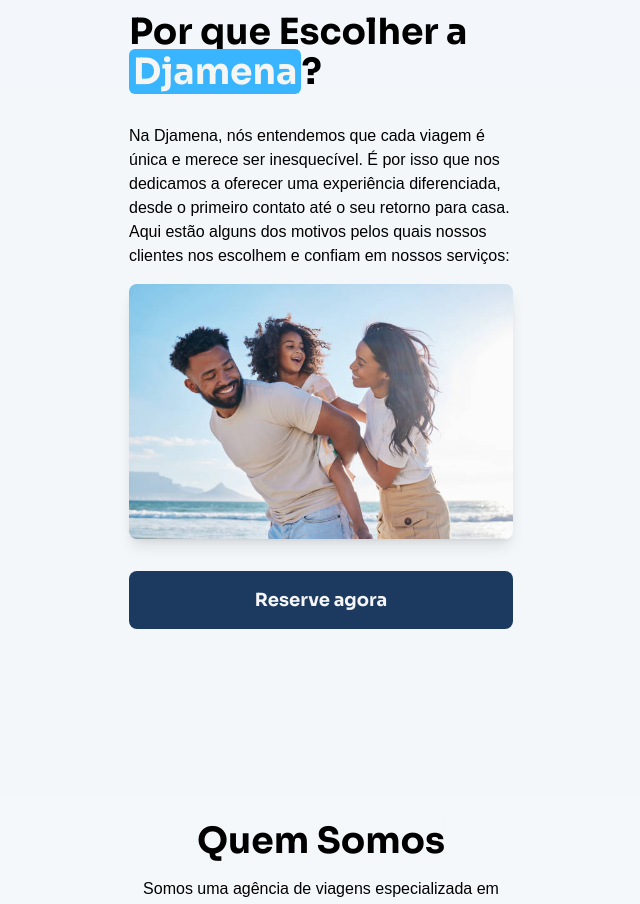
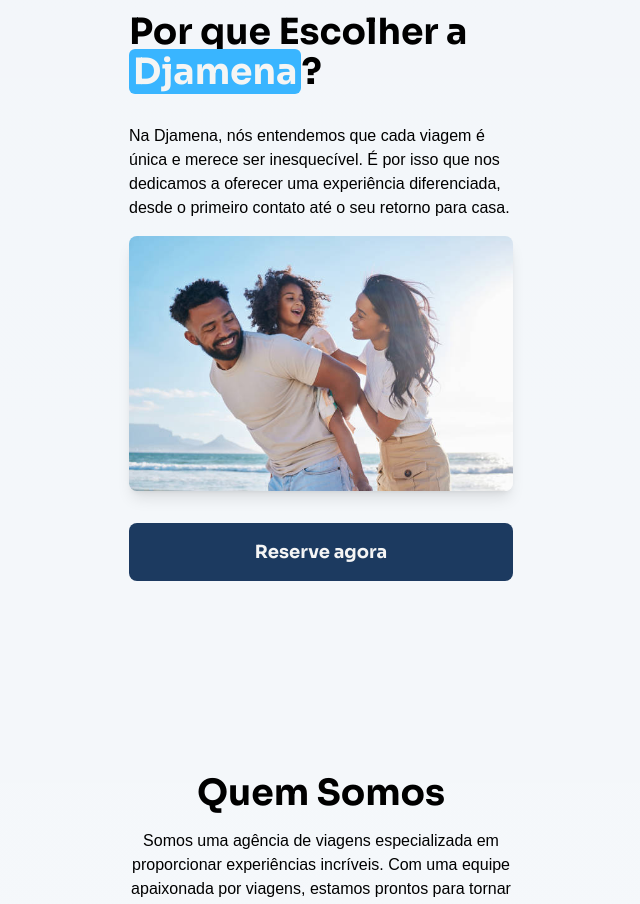
Before and after one commit to kaizinbr/djamena, a Next.js app: page / in a window 1280 px wide. Shown: the part 980-1884 px from the top of the page, without its empty margins (319-959 px from the left). Built offline with nearby package versions, Linux system fonts and the light colour scheme.

Commit message:
correção de erro dobra 1

```diff
--- a/app/globals.css
+++ b/app/globals.css
@@ -5,6 +5,7 @@
 @import url("https://fonts.googleapis.com/css2?family=Lato:ital,wght@0,100;0,300;0,400;0,700;0,900;1,100;1,300;1,400;1,700;1,900&display=swap");
 
 @import url('https://fonts.googleapis.com/css2?family=Sora:wght@100..800&display=swap');
+@import url('https://gistcdn.githack.com/mfd/09b70eb47474836f25a21660282ce0fd/raw/e06a670afcb2b861ed2ac4a1ef752d062ef6b46b/Gilroy.css');
 :root {
     --foreground-rgb: 0, 0, 0;
     --background-start-rgb: 214, 219, 220;
@@ -60,6 +61,10 @@
 
     font-family: "Lato", sans-serif;
 }
+/*
+p{
+    font-family:'Gilroy', sans-serif;
+} */
 
 @layer utilities {
     .text-balance {
--- a/components/Dobras.tsx
+++ b/components/Dobras.tsx
@@ -23,11 +23,8 @@
                     Na Djamena, nós entendemos que cada viagem é única e merece
                     ser inesquecível. É por isso que nos dedicamos a oferecer
                     uma experiência diferenciada, desde o primeiro contato até o
-                    seu retorno para casa. Aqui estão alguns dos motivos pelos
-                    quais nossos clientes nos escolhem e confiam em nossos
-                    serviços:
+                    seu retorno para casa.
                 </p>
-                {/* <h1 className="text-4xl font-bold mb-4">Curta mais gastando menos conosco!</h1> */}
                 <Image
                     src="/img1.jpg"
                     alt="Sobre Nós"
```
